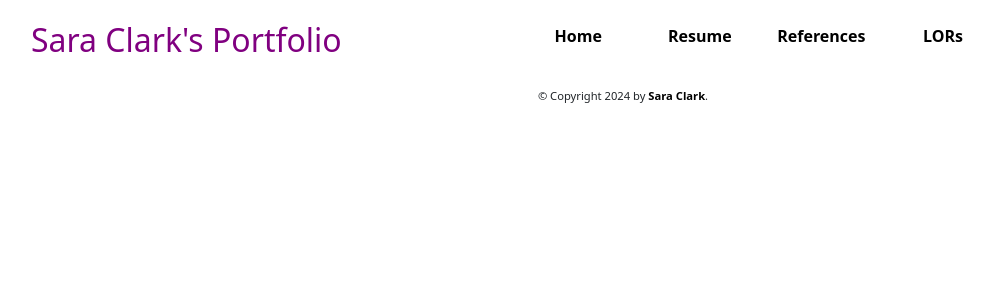
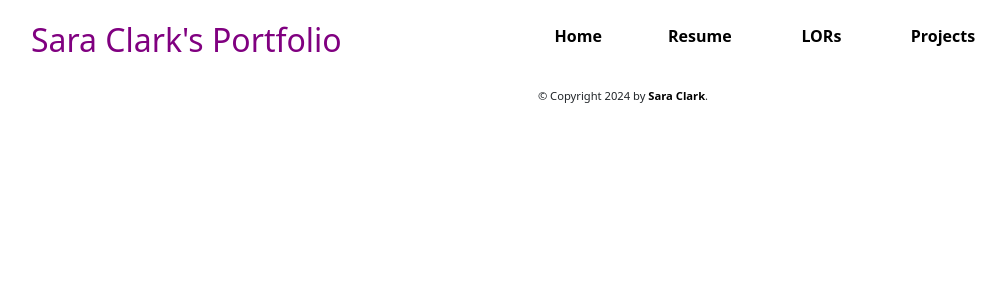
Before and after one commit to tristabug/Sara-Clark-s-Portfolio, a Flask app: page / in a window 1280 px wide. Shown: the top 300 px of the page, without its empty margins (17-1023 px from the left). Run offline with Flask 3, Linux system fonts and the light colour scheme.

Commit message:
Remove references and add projects. Update routing and nav.

```diff
--- a/base.py
+++ b/base.py
@@ -15,12 +15,12 @@ def home():
 def resume():
     return render_template("resume.html", title="Resume")
 
-# references page
-@app.route('/references')
-def references():
-    return render_template("references.html", title="References")
-
 # lors page
 @app.route('/lors')
 def lors():
     return render_template("lors.html", title="LORs")
+
+# projects page
+@app.route('/projects')
+def projects():
+    return render_template("projects.html", title="Projects")
--- a/templates/base.html
+++ b/templates/base.html
@@ -16,8 +16,8 @@
             <li id="site-name">Sara Clark's Portfolio</li>
             <li><a href="/">Home</a></li>
             <li><a href="/resume">Resume</a></li>
-            <li><a href="/references">References</a></li>
             <li><a href="/lors">LORs</a></li>
+            <li><a href="/projects">Projects</a></li>
         </ul>
     </div>
     <div id="header"><h3>{% block header %}{% endblock %}</h3></div>
--- a/templates/references.html
+++ b/templates/projects.html
@@ -1,8 +1,8 @@
 {% extends "base.html" %}
 
 <!-- {% block styles %}{% endblock %} -->
-{% block title %}References{% endblock %}
-{% block header %}References{% endblock %}
+{% block title %}Projects{% endblock %}
+{% block header %}Projects{% endblock %}
 {% block content %}
     <p>I'll upload these soon.</p>
 {% endblock %}
```
